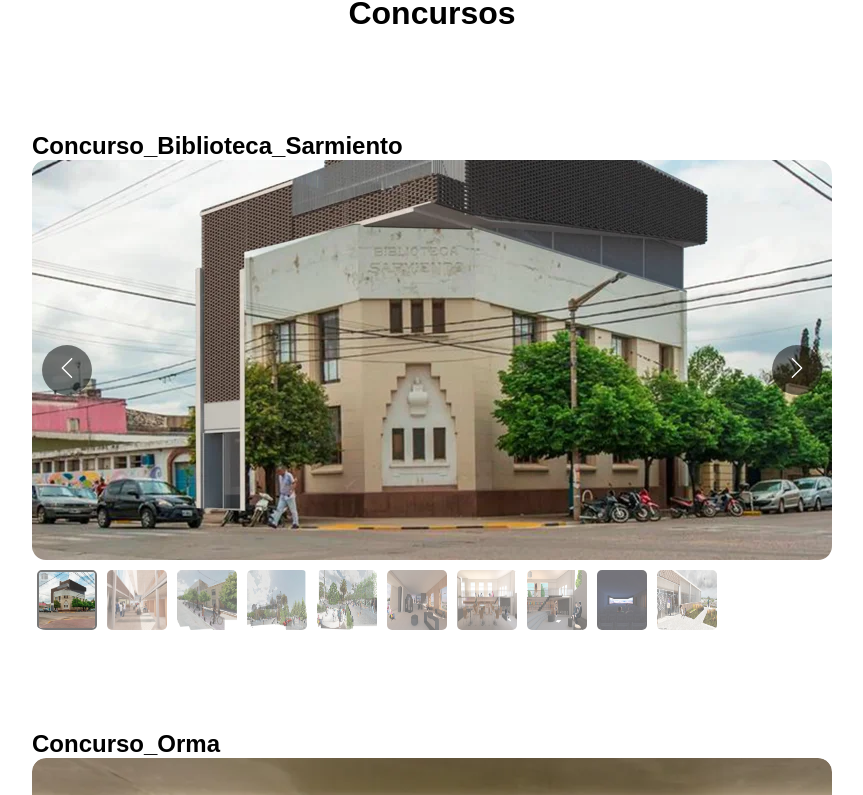
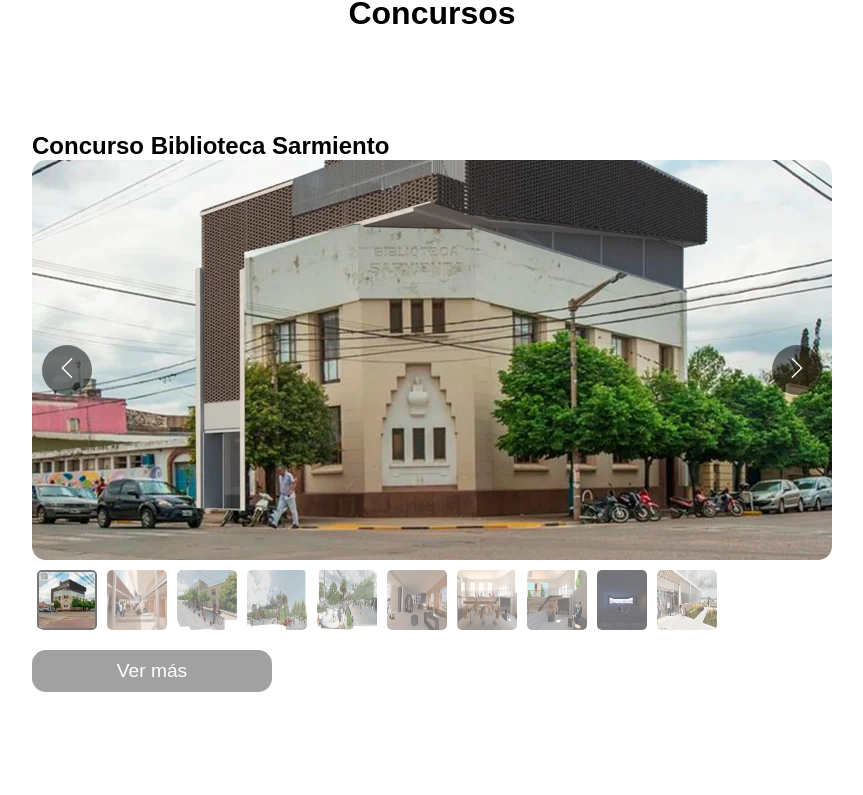
Before and after one commit to MizzioCoding/Arquitecto2, a React (Vite) app: page /concursos in a window 1280 px wide. Shown: the part 317-1112 px from the top of the page, without its empty margins (208-1071 px from the left). Built offline with nearby package versions, Linux system fonts and the light colour scheme; a web font is replaced by a local one.

Commit message:
Update Projects.jsx

```diff
--- a/components/Projects.jsx
+++ b/components/Projects.jsx
@@ -49,6 +49,14 @@
     getSubfolders();
   }, [titulo]);
 
+  const cleanSubfolder = (subfolder) => {
+    return subfolder.replace(/_/g, " ");
+  };
+
+  const handleProjectClick = (subfolder) => {
+    navigate(`/concursos/${subfolder}`);
+  };
+
   return (
     <div className="projects">
       <h1 className="tituloProyecto">{titulo}</h1>
@@ -60,9 +68,14 @@
         /* Mostrar las imágenes por subcarpeta */
         subfolders.map((subfolder, index) => (
           <div key={index}>
-            <h2>{subfolder}</h2>
+            <h2>{cleanSubfolder(subfolder)}</h2>
             {imagePaths[subfolder] && imagePaths[subfolder].length > 0 && (
-              <Carrousel images={imagePaths[subfolder]} />
+              <>
+                <Carrousel images={imagePaths[subfolder]} />
+                <button className="verMas" onClick={() => handleProjectClick(subfolder)}>
+                  Ver más
+                </button>
+              </>
             )}
           </div>
         ))
```
